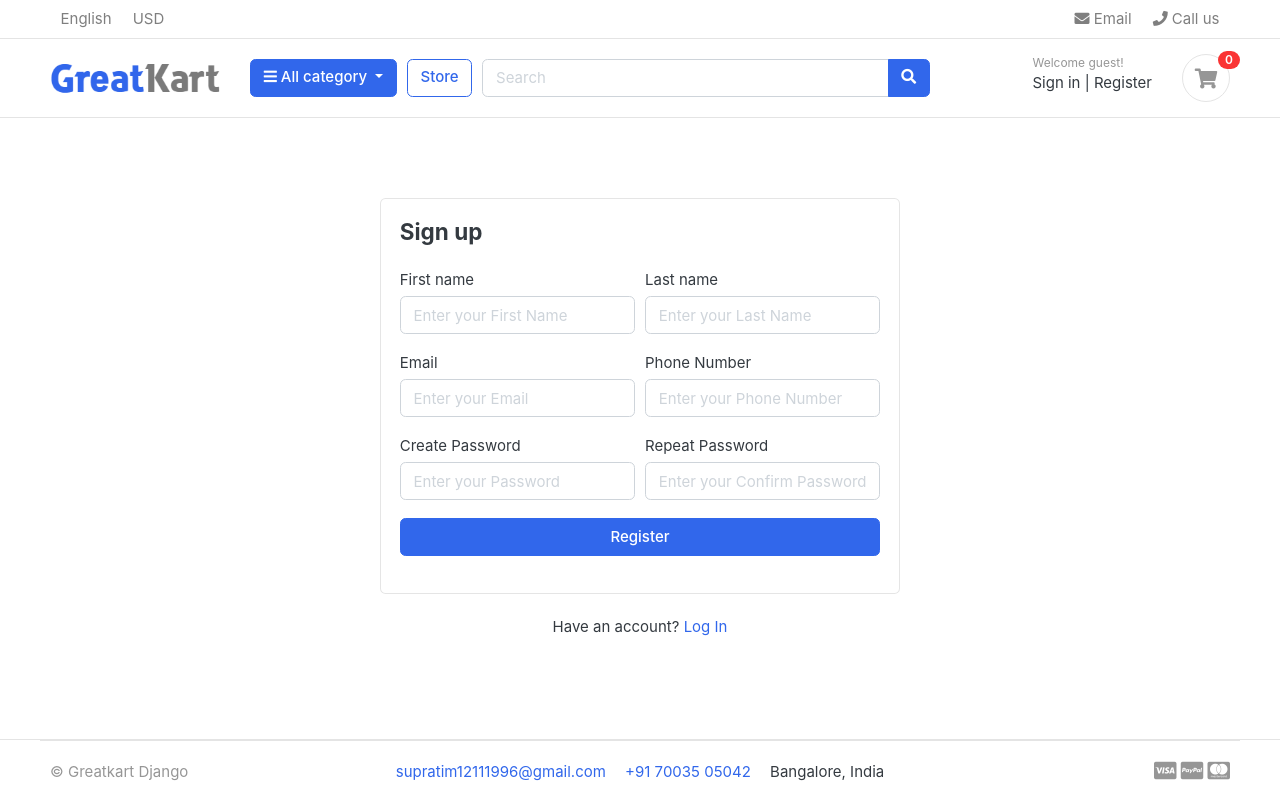
After one commit to supratim-sc/Greatkart-Django, a Django app: page /accounts/register/ in a window 1280 px wide. The commit adds this page. Run offline with Django 5.2, Linux system fonts and the light colour scheme; tables that the repository leaves empty hold one stand-in row (values such as "Sample post"); some libraries are stand-ins or nearby versions; some web fonts are replaced.

Commit message:
Implement Registration form using Django forms

```diff
--- /dev/null
+++ b/accounts/forms.py
@@ -0,0 +1,39 @@
+from typing import Any, Mapping
+from django import forms
+from django.core.files.base import File
+from django.db.models.base import Model
+from django.forms.utils import ErrorList
+from .models import Account
+
+
+class RegistrationForm(forms.ModelForm):
+    # creating password and confirm_password fields as they are not ppart of Account model
+    password = forms.CharField(
+        widget = forms.PasswordInput()
+    )
+
+    confirm_password = forms.CharField(
+        widget = forms.PasswordInput(
+            attrs = {
+                'placeholder' : 'Confirm your password',    # way-1 to apply placeholder attribute
+            }
+        )
+    )
+
+    class Meta:
+        model = Account
+        fields = ['first_name', 'last_name', 'email', 'phone_number', 'password']
+
+    # Applying css class to fields mentioned in the Meta class
+    def __init__(self, *args, **kwargs) -> None:
+        super(RegistrationForm, self).__init__(*args, **kwargs)
+        for field in self.fields:
+            # applying 'form-control' class of bootstrap to every fields
+            self.fields[field].widget.attrs['class'] = 'form-control'
+
+            # Applying placeholder to each fields
+            # spliting each field names with _ and then converting to capitalize case
+            field_names = [word.capitalize() for word in field.split("_")]
+
+            # Joining the converted field names with a space
+            self.fields[field].widget.attrs['placeholder'] = f'Enter your {" ".join(field_names)}'
--- /dev/null
+++ b/accounts/urls.py
@@ -0,0 +1,6 @@
+from django.urls import path
+from . import views
+
+urlpatterns = [
+    path('register/', views.register, name='register'),
+]
--- a/accounts/views.py
+++ b/accounts/views.py
@@ -1,3 +1,12 @@
 from django.shortcuts import render
+from .forms import RegistrationForm
 
 # Create your views here.
+def register(request):
+    form = RegistrationForm
+
+    context = {
+        'form' : form,
+    }
+
+    return render(request, 'accounts/register.html', context)
--- a/greatkart/urls.py
+++ b/greatkart/urls.py
@@ -26,4 +26,5 @@ urlpatterns = [
     path('', views.home, name='home'),
     path('store/', include('store.urls')),
     path('cart/', include('carts.urls')),
+    path('accounts/', include('accounts.urls')),
 ] + static(settings.MEDIA_URL, document_root = settings.MEDIA_ROOT)
--- /dev/null
+++ b/templates/accounts/register.html
@@ -0,0 +1,70 @@
+{% extends 'base.html' %}
+
+<!-- starting the block -->
+{% block content %}
+<!-- ========================= SECTION CONTENT ========================= -->
+<section class="section-content padding-y">
+  <!-- ============================ COMPONENT REGISTER   ================================= -->
+  <div class="card mx-auto" style="max-width: 520px; margin-top: 40px">
+    <article class="card-body">
+      <header class="mb-4"><h4 class="card-title">Sign up</h4></header>
+      <form action="{% url 'register' %}" method="POST">
+        <div class="form-row">
+          <div class="col form-group">
+            <label>First name</label>
+            {{ form.first_name }}
+          </div>
+          <!-- form-group end.// -->
+          <div class="col form-group">
+            <label>Last name</label>
+            {{ form.last_name }}
+          </div>
+          <!-- form-group end.// -->
+        </div>
+        <!-- form-row end.// -->
+
+        <div class="form-row">
+            <div class="col form-group">
+              <label>Email</label>
+              {{ form.email }}
+            </div>
+            <!-- form-group end.// -->
+            <div class="col form-group">
+              <label>Phone Number</label>
+              {{ form.phone_number }}
+            </div>
+            <!-- form-group end.// -->
+          </div>
+          <!-- form-row end.// -->
+
+          <div class="form-row">
+            <div class="col form-group">
+              <label>Create Password</label>
+              {{ form.password }}
+            </div>
+            <!-- form-group end.// -->
+            <div class="col form-group">
+              <label>Repeat Password</label>
+              {{ form.confirm_password }}
+            </div>
+            <!-- form-group end.// -->
+          </div>
+          <!-- form-row end.// -->
+
+        <div class="form-group">
+          <button type="submit" class="btn btn-primary btn-block">
+            Register
+          </button>
+        </div>
+        <!-- form-group// -->
+      </form>
+    </article>
+    <!-- card-body.// -->
+  </div>
+  <!-- card .// -->
+  <p class="text-center mt-4">Have an account? <a href="">Log In</a></p>
+  <br /><br />
+  <!-- ============================ COMPONENT REGISTER  END.// ================================= -->
+</section>
+<!-- ========================= SECTION CONTENT END// ========================= -->
+{% endblock %}
--- a/templates/includes/navbar.html
+++ b/templates/includes/navbar.html
@@ -99,7 +99,7 @@
               <div>
                 <a href="{% static './signin.html' %}">Sign in</a>
                 <span class="dark-transp"> | </span>
-                <a href="{% static './register.html' %}"> Register</a>
+                <a href="{% url 'register' %}"> Register</a>
               </div>
             </div>
             <a href="{% url 'cart' %}" class="widget-header pl-3 ml-3">
```
